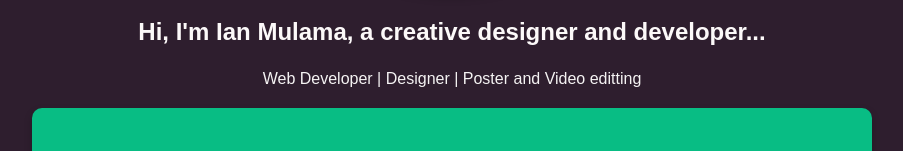
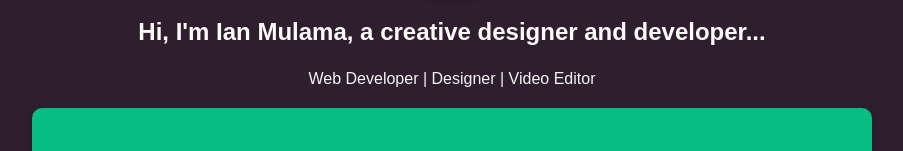
Before and after one commit to mulama652/My-portfolio, a plain HTML site: page index.html in a window 1280 px wide. Shown: the part 276-427 px from the top of the page, without its empty margins (188-1091 px from the left). Drawn offline with Linux system fonts and the light colour scheme.

Commit message:
changed role

```diff
--- a/index.html
+++ b/index.html
@@ -4,7 +4,7 @@
 <head>
   <meta charset="UTF-8">
   <meta name="viewport" content="width=device-width, initial-scale=1.0">
-  <title>My Portfolio</title>
+  <title>Ian Mulama</title>
   <link rel="stylesheet" href="style.css">
 </head>
 
@@ -14,7 +14,7 @@
     <p class="name">Hi, I'm Ian Mulama, a creative designer and developer...</p>
   </section>
   <header>
-    <p class="web-skills">Web Developer | Designer | Poster and Video editting</p>
+    <p class="web-skills">Web Developer | Designer | Video Editor</p>
   </header>
   <section id="about" class="about-section">
     <h2 class="about-heading">About Me</h2>
```
